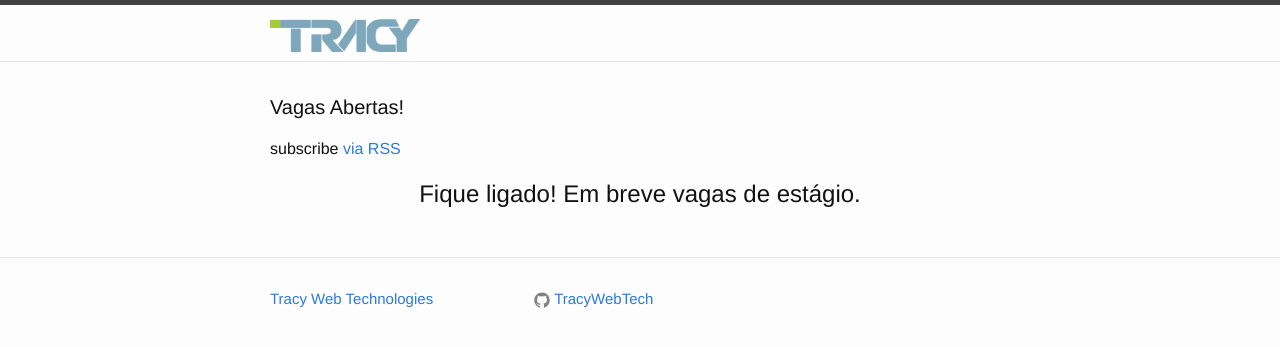
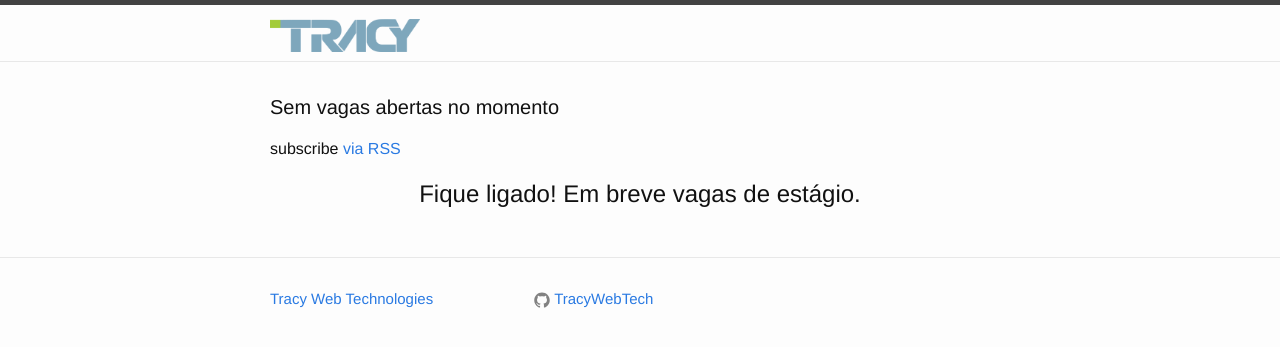
Before and after one commit to TracyWebTech/tracywebtech.github.io, a Jekyll site: the page built from index.html, in a window 1280 px wide. Shown: the top 347 px of the page. Built offline with Jekyll 4.4.1, drawn with Linux system fonts in a browser that asks for light colours; some of the changed lines change nothing that is shown.

Commit message:
Change home page title if there are no open positions

```diff
--- a/index.html
+++ b/index.html
@@ -1,10 +1,16 @@
 ---
 layout: default
 ---
+{% assign title = "Sem vagas abertas no momento" %}
+{% for post in site.posts %}
+  {% if post.status != 'closed' %}
+    {% assign title = "Vagas abertas:" %}
+  {% endif %}
+{% endfor %}
 
 <div class="home">
 
-  <h1 class="page-heading">Vagas Abertas!</h1>
+  <h1 class="page-heading">{{ title }}</h1>
 
   <ul class="post-list">
     {% for post in site.posts %}
```
